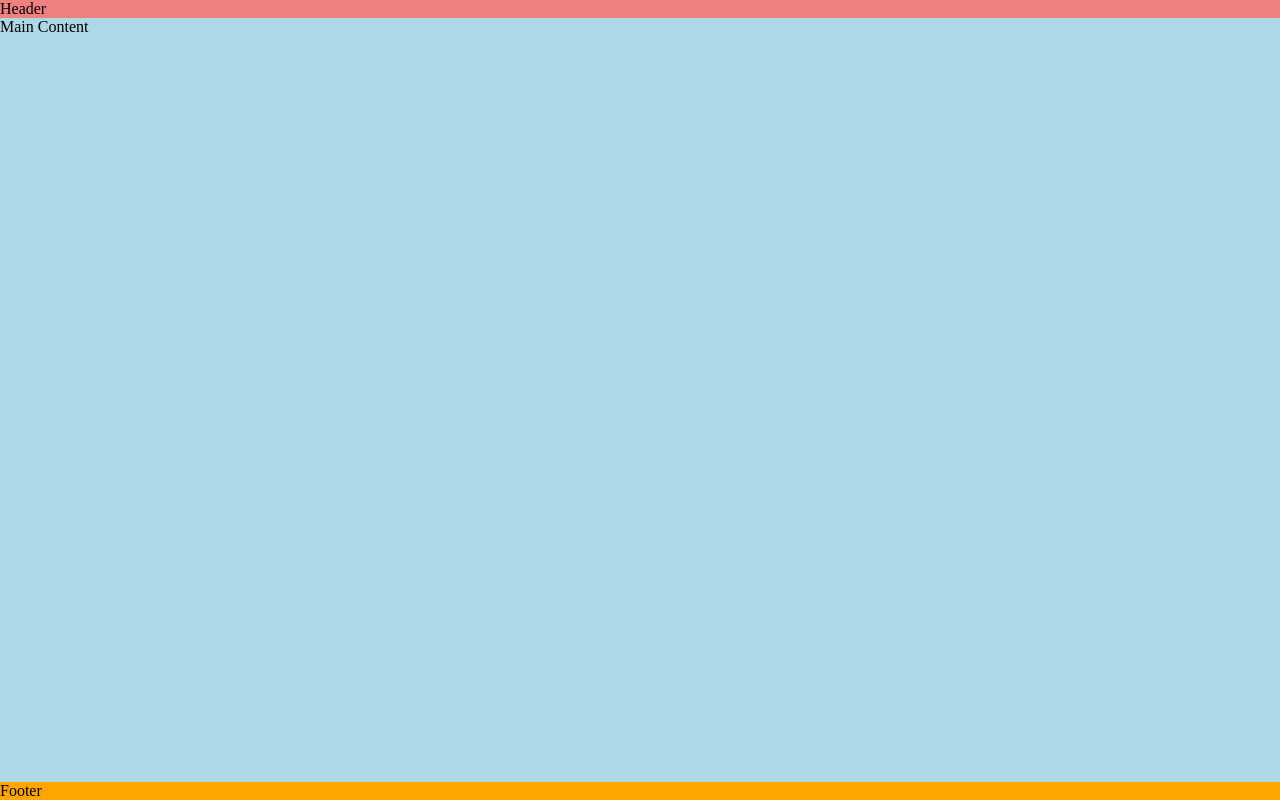
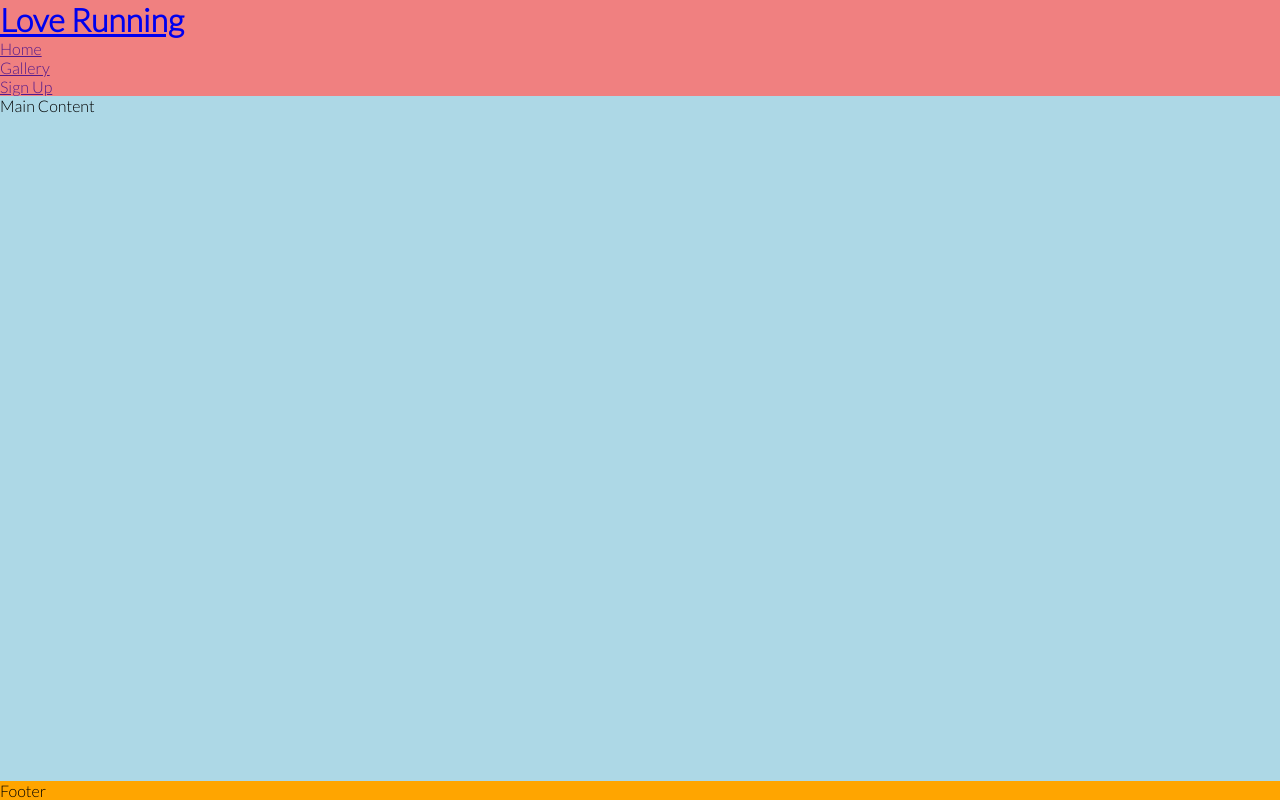
Before and after one commit to AJGreaves/running-love, a plain HTML site: page index.html in a window 1280 px wide. Drawn offline with Linux system fonts and the light colour scheme.

Commit message:
Create header content

```diff
--- a/assets/css/style.css
+++ b/assets/css/style.css
@@ -10,6 +10,12 @@
     box-sizing: border-box;
 }
 
+body {
+    min-height: 100vh;
+    display: flex;
+    flex-direction: column;
+    font-family: Lato, sans-serif;
+}
 header {
     background-color: lightcoral;
 }
@@ -24,9 +30,3 @@ main {
 footer {
     background-color: orange;
 }
-
-body {
-    min-height: 100vh;
-    display: flex;
-    flex-direction: column;
-}
--- a/index.html
+++ b/index.html
@@ -18,7 +18,18 @@
     <title>Love Running</title>
 </head>
 <body>
-    <header>Header</header>
+    <header>
+        <a href="index.html">
+            <h1 id="logo">Love Running</h1>
+        </a>
+        <nav>
+            <ul>
+                <li><a href="">Home</a></li>
+                <li><a href="">Gallery</a></li>
+                <li><a href="">Sign Up</a></li>
+            </ul>
+        </nav>
+    </header>
     <main>Main Content</main>
     <footer>Footer</footer>
 </body>
```
